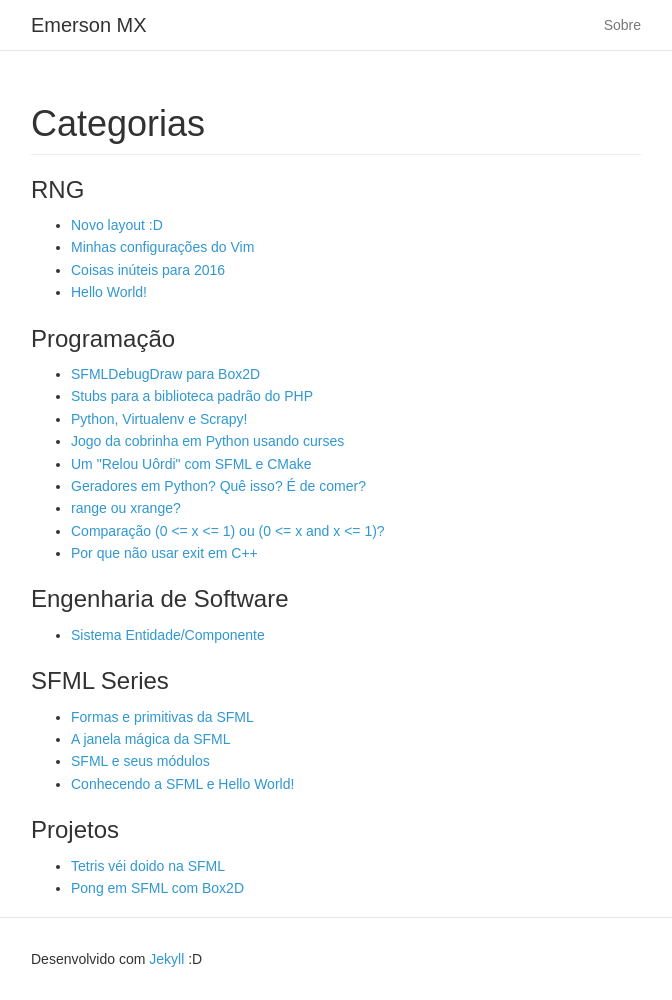
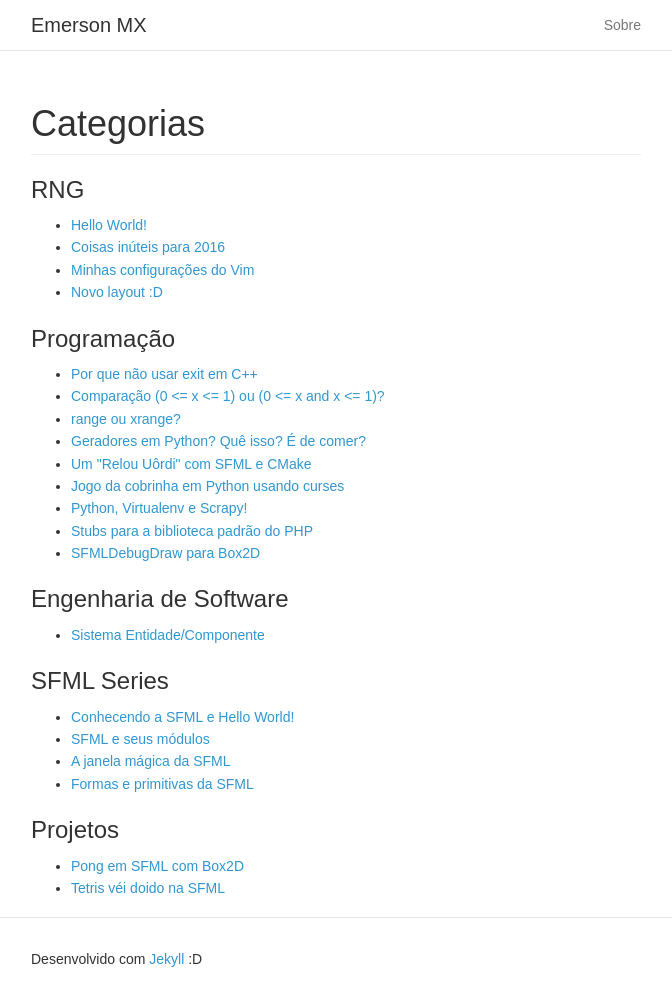
Before and after one commit to emersonmx/emersonmx.github.io, a Jekyll site: the page built from _pages/categories.html, in a window 1280 px wide and 1000 px high. Shown: the whole window, without its empty margins (304-976 px from the left). Built offline with Jekyll 4.4.1, drawn with Linux system fonts in a browser that asks for light colours.

Commit message:
Sort posts in categories and tags by date

```diff
--- a/_pages/categories.html
+++ b/_pages/categories.html
@@ -11,7 +11,8 @@ permalink: /categorias/
     <a id="{{ slug }}" class="anchor"></a>
     <h3>{{ site.data.categories[slug] }}</h2>
     <ul>
-    {% for post in site.categories[slug] %}
+    {% assign posts = site.categories[slug] | sort: 'date' %}
+    {% for post in posts %}
     <li>
         <a href="{{ post.url | relative_url }}" target="_blank">{{ post.title }}</a>
     </li>
--- a/_pages/tags.html
+++ b/_pages/tags.html
@@ -11,7 +11,8 @@ permalink: /tags/
     <a id="{{ slug }}" class="anchor"></a>
     <h3>{{ site.data.tags[slug] }}</h2>
     <ul>
-    {% for post in site.tags[slug] %}
+    {% assign posts = site.tags[slug] | sort: 'date' %}
+    {% for post in posts %}
         <li>
             <a href="{{ post.url | relative_url }}" target="_blank">{{ post.title }}</a>
         </li>
```
